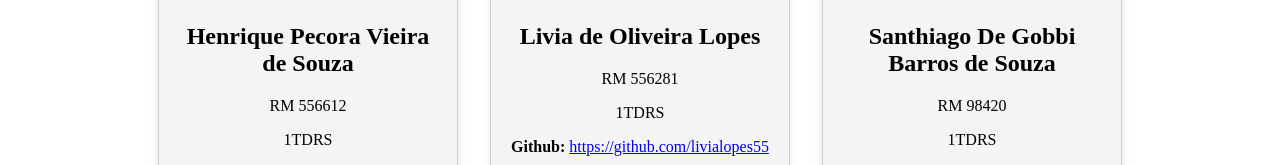
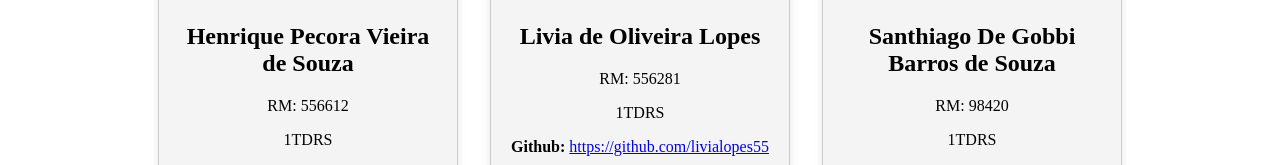
Before and after one commit to hpecora/GLOBAL-FRONT, a Next.js app in the folder gs frontend/meu-projeto/: page /Contato in a window 1280 px wide. Shown: the part 374-539 px from the top of the page. Built offline with nearby package versions, Linux system fonts and the light colour scheme.

Commit message:
Update page.tsx
Alterei o RM

```diff
--- a/gs frontend/meu-projeto/src/app/Contato/page.tsx
+++ b/gs frontend/meu-projeto/src/app/Contato/page.tsx
@@ -24,7 +24,7 @@ const page = () => {
           <div className={styles.card}>
             <img src={hIMG.src} alt="Henrique Pecora" className={styles.image} />
             <h2>Henrique Pecora Vieira de Souza</h2>
-            <p>RM 556612</p>
+            <p>RM: 556612</p>
             <p>1TDRS</p>
             <p>
               <strong>Github:</strong>{" "}
@@ -41,7 +41,7 @@ const page = () => {
           <div className={styles.card}>
             <img src={lIMG.src} alt="Livia Lopes" className={styles.image} />
             <h2>Livia de Oliveira Lopes</h2>
-            <p>RM 556281</p>
+            <p>RM: 556281</p>
             <p>1TDRS</p>
             <p>
               <strong>Github:</strong>{" "}
@@ -58,7 +58,7 @@ const page = () => {
           <div className={styles.card}>
             <img src={sIMG.src} alt="Santhiago de Gobbi" className={styles.image} />
             <h2>Santhiago De Gobbi Barros de Souza</h2>
-            <p>RM 98420</p>
+            <p>RM: 98420</p>
             <p>1TDRS</p>
             <p>
               <strong>Github:</strong>{" "}
```
